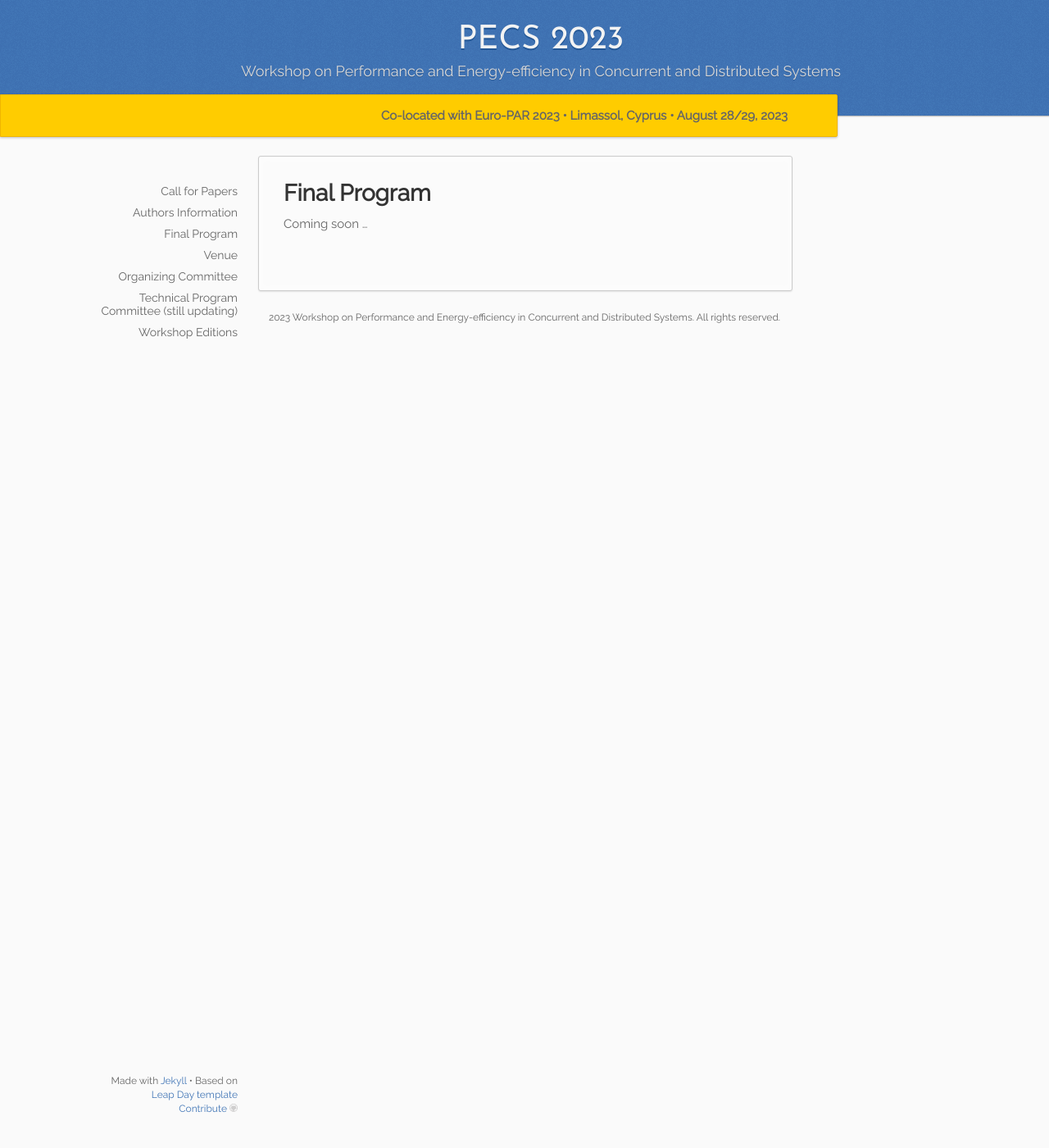
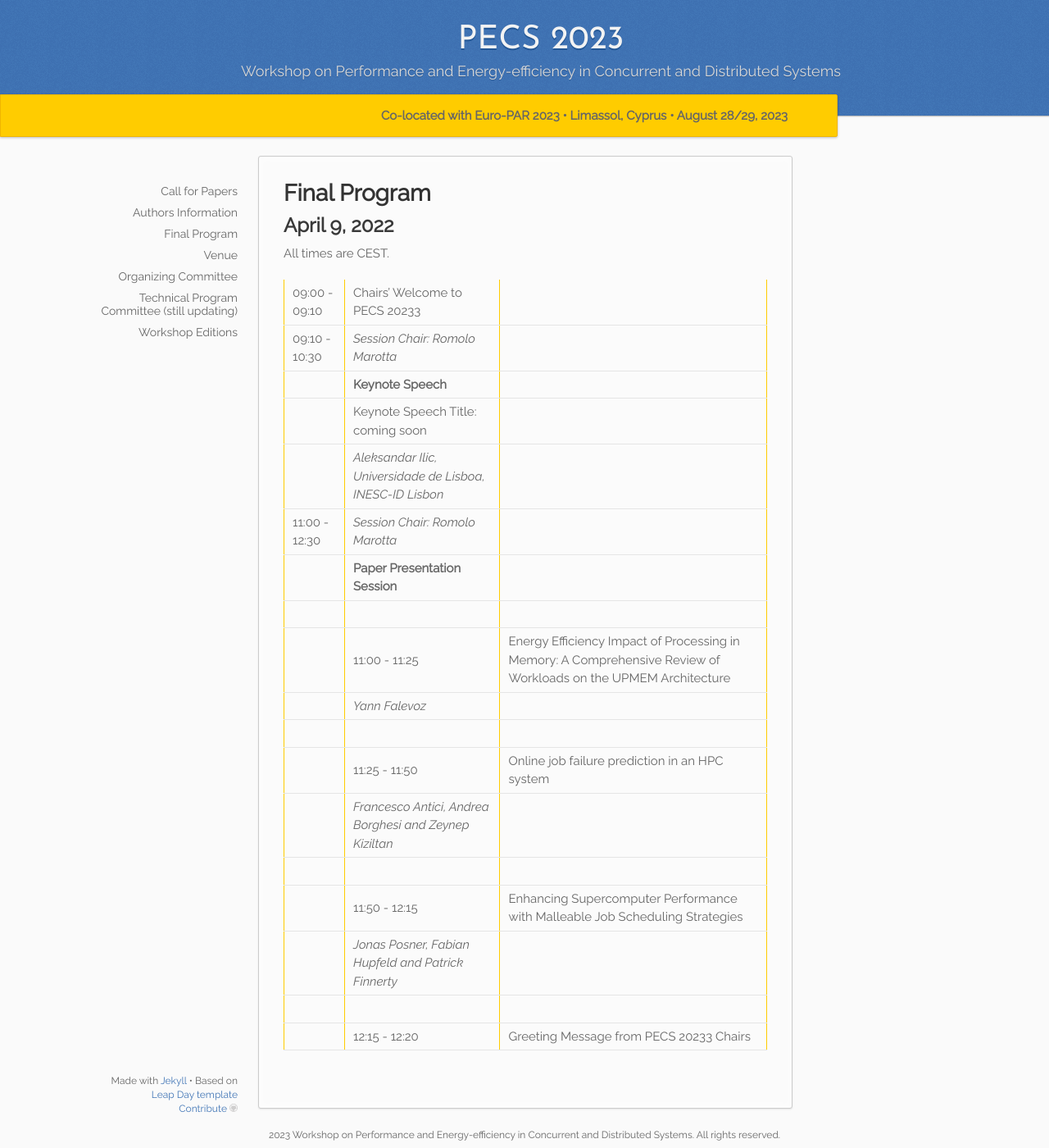
Before and after one commit to pecs-workshop/pecs-workshop.github.io, a Jekyll site: the page built from _2023/05.program.md, in a window 1280 px wide and 1400 px high. Shown: the whole window at 82% size. Built offline with Jekyll 4.4.1, drawn with Linux system fonts in a browser that asks for light colours.

Commit message:
Updated program

```diff
--- a/_2023/05.program.md
+++ b/_2023/05.program.md
@@ -6,4 +6,27 @@
 ---
 
 
-Coming soon ...
+
+
+## April 9, 2022
+
+All times are CEST.
+
+| 09:00 - 09:10 | Chairs' Welcome to PECS 20233 |
+| 09:10 - 10:30 | *Session Chair: Romolo Marotta* |
+| | **Keynote Speech** |
+| | Keynote Speech Title: coming soon  |
+| | *Aleksandar Ilic, Universidade de Lisboa, INESC-ID Lisbon* |
+| 11:00 - 12:30 | *Session Chair: Romolo Marotta* |
+| | **Paper Presentation Session** |
+| | |
+| | 11:00 - 11:25 | Energy Efficiency Impact of Processing in Memory: A Comprehensive Review of Workloads on the UPMEM Architecture |
+| | *Yann Falevoz* |
+| | |
+| | 11:25 - 11:50 | Online job failure prediction in an HPC system |
+| | *Francesco Antici, Andrea Borghesi and Zeynep Kiziltan* |
+| | |
+| | 11:50 - 12:15 | Enhancing Supercomputer Performance with Malleable Job Scheduling Strategies |
+| | *Jonas Posner, Fabian Hupfeld and Patrick Finnerty* |
+| | |
+| | 12:15 - 12:20 | Greeting Message from PECS 20233 Chairs |
```
